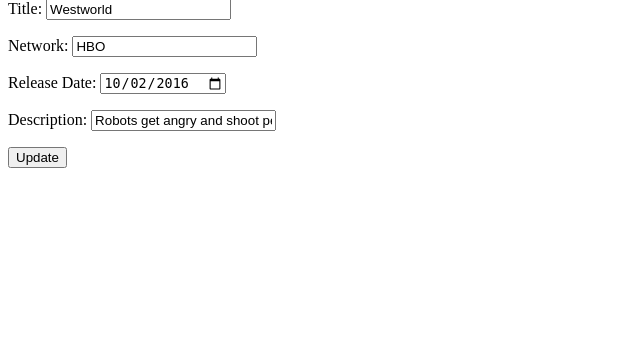
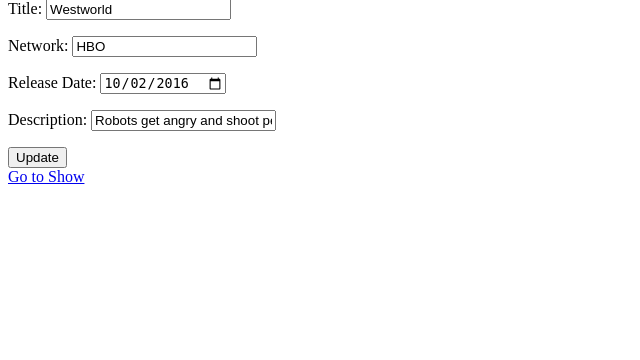
Before and after one commit to SkyeShark/My_Django_Projects, a Django app: page /shows/1/edit in a window 1280 px wide. Shown: the part 115-475 px from the top of the page, without its empty margins (0-640 px from the left). Run offline with Django 3.2, Linux system fonts and the light colour scheme; data comes from the database, SQL or seed files in the repository.

Commit message:
Added go to show link to edit page.

```diff
--- a/django_full_stack/semirestful_tv_shows/tv_shows/templates/edit.html
+++ b/django_full_stack/semirestful_tv_shows/tv_shows/templates/edit.html
@@ -22,6 +22,7 @@
             <p>Description: <input name="description" type="text" value="{{show.desc}}"></p>
             <button type="submit">Update</button>
         </form>
+        <a href="/shows/{{show.id}}">Go to Show</a>
         {% empty %}
             <h1>ERROR: SHOW WITH SPECIFIED ID DOES NOT EXIST.</h1>
         {% endfor %}
```
